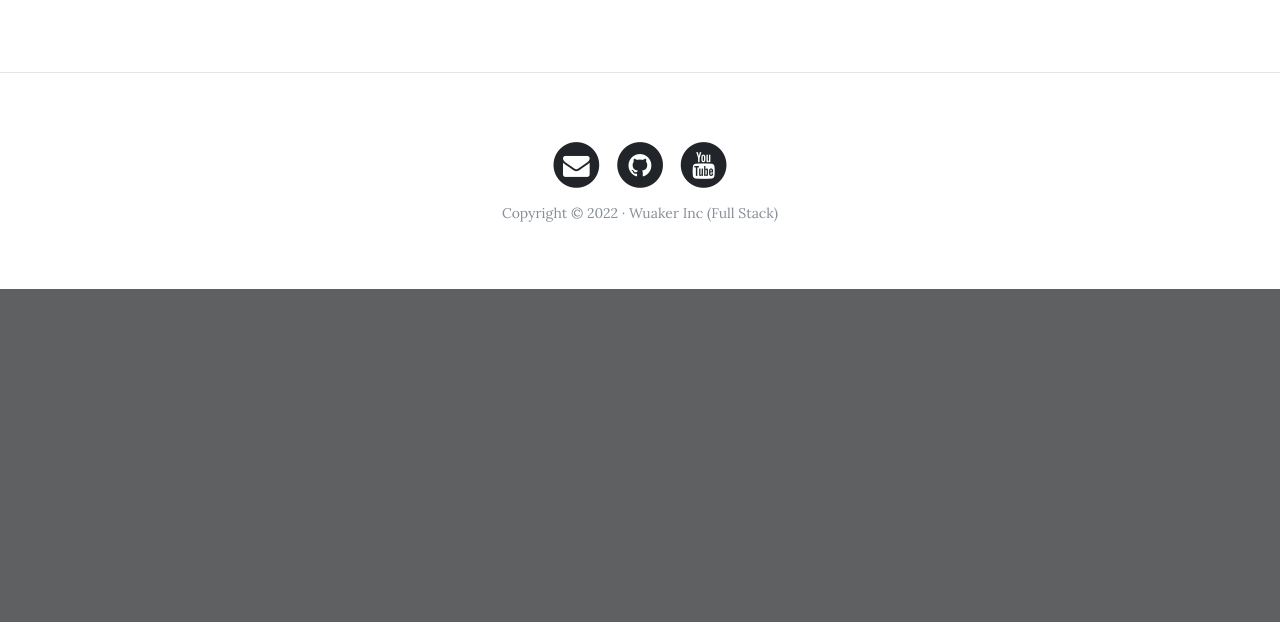
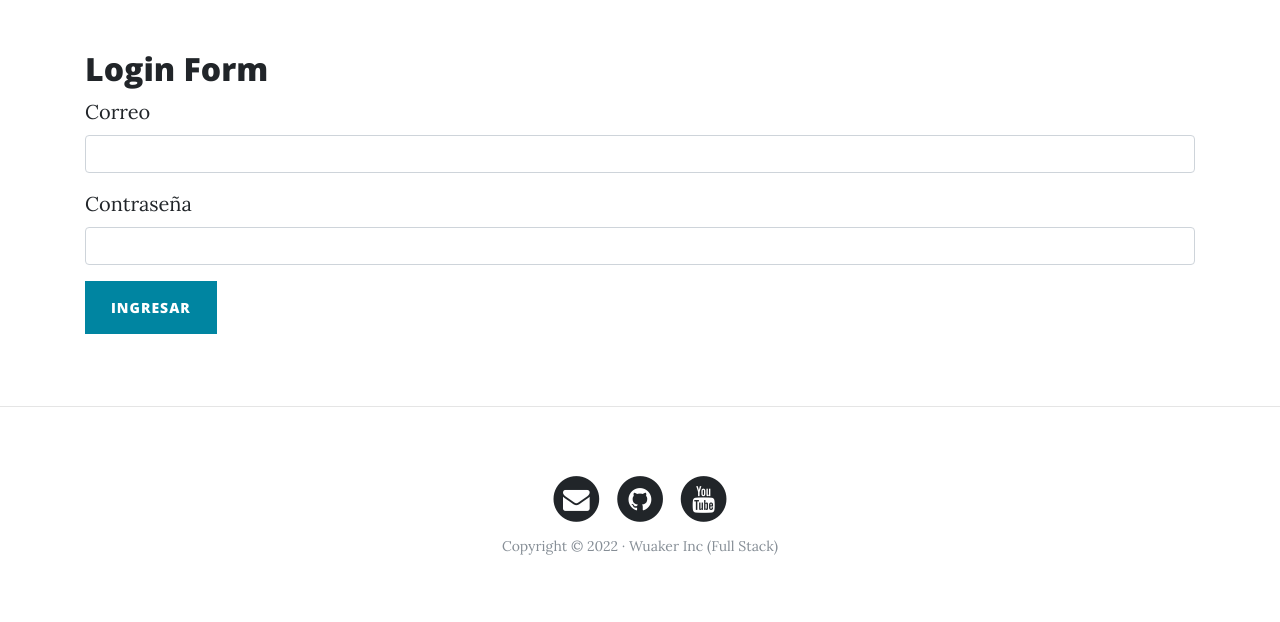
Before and after one commit to EsgarRamos18/FlaskWebPersonFronted, a Flask app: page /auth/login in a window 1280 px wide. Shown: the part 532-1154 px from the top of the page. Before the commit the page ends 821 px from the top, so only its background shows below. Run offline with Flask 2, Linux system fonts and the light colour scheme; some libraries are stand-ins or nearby versions.

Commit message:
part 10 form

```diff
--- a/web_personal/templates/auth/login.html
+++ b/web_personal/templates/auth/login.html
@@ -1,6 +1,24 @@
-{% extends 'base.html'%}
-
-{% block title %}Login{% endblock %}
-
-{% block header_title %}Auhtenticaction{% endblock%}
-{% block header_sub %}Login{% endblock%}
+{% extends 'base.html'%} {% block title %}Login{% endblock %} {% block
+header_title %}Auhtenticaction{% endblock%} {% block header_sub %}Login{%
+endblock%} {% block content %}
+<div class="container">
+  <h2>Login Form</h2>
+  <form class="mt-2">
+    <div class="form-group">
+      <label for="mail">Correo</label>
+      <input
+        type="email"
+        class="form-control"
+        id="mail"
+        aria-describedby="emailHelp"
+      />
+      <small id="emailHelp" class="form-text text-muted"></small>
+    </div>
+    <div class="form-group">
+      <label for="exampleInputPassword1">Contraseña</label>
+      <input type="password" class="form-control" id="password" />
+    </div>
+    <button type="submit" class="btn btn-primary">Ingresar</button>
+  </form>
+</div>
+{%endblock%}
```
